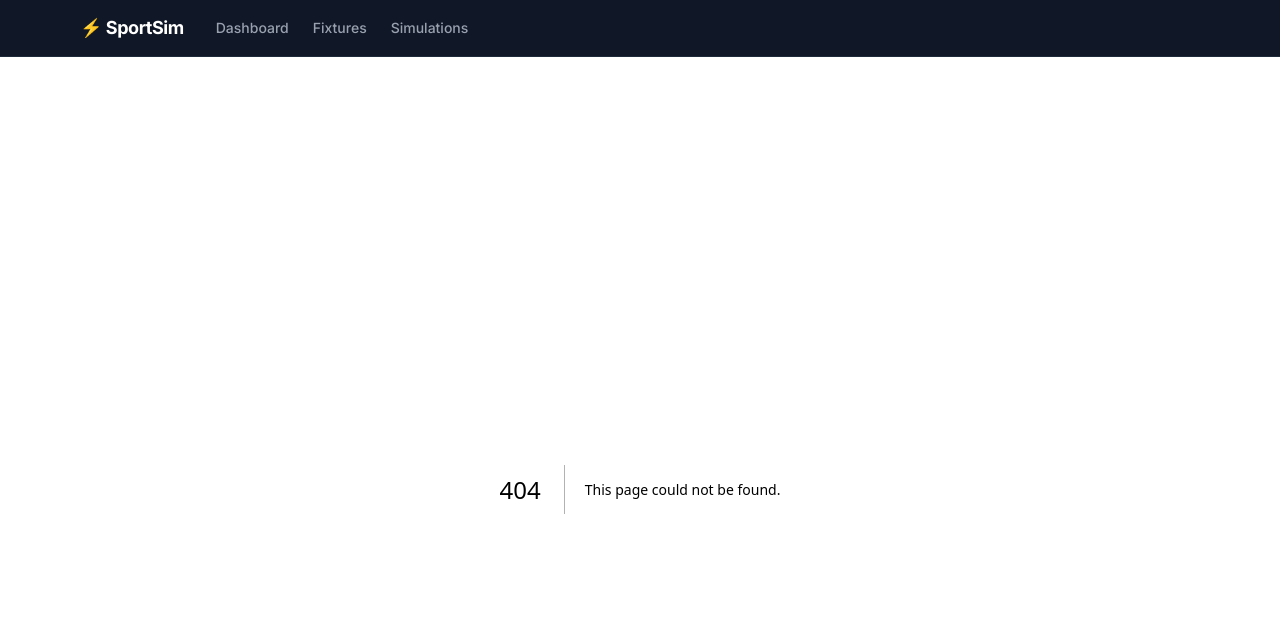
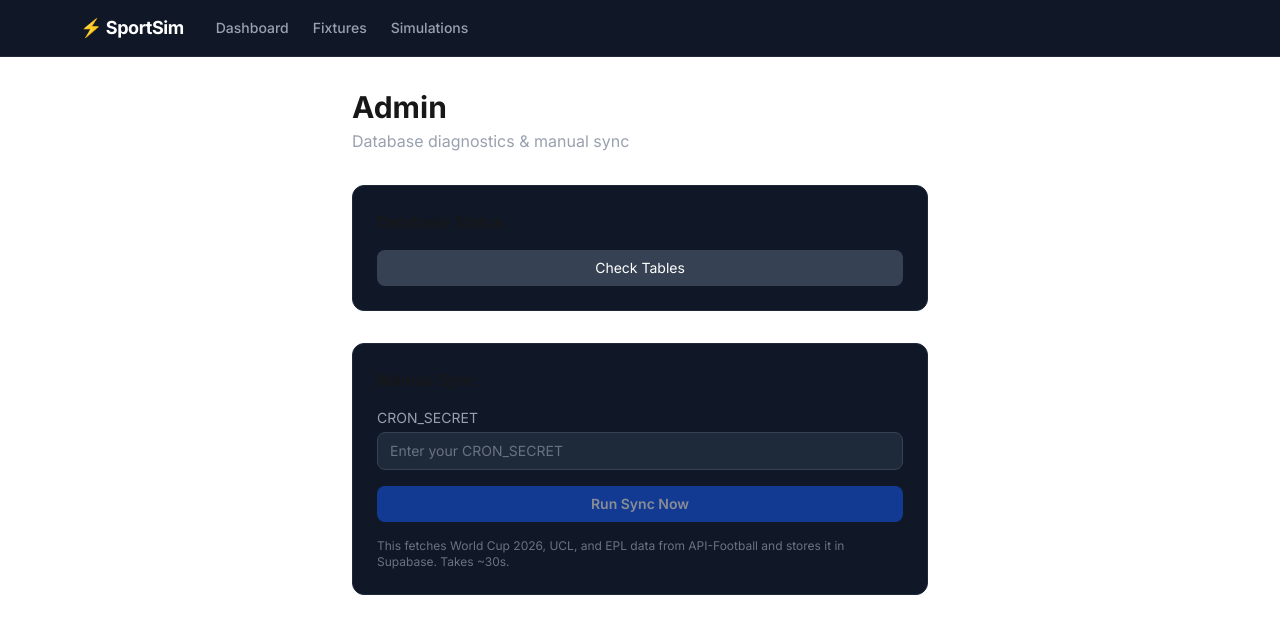
Before and after one commit to daryllisthebest/sportsim, a Next.js app: page /admin in a window 1280 px wide. Before the commit this address had no page. Shown: the top 634 px of the page. Built offline with nearby package versions, Linux system fonts and the light colour scheme.

Commit message:
Add admin page with sync trigger and DB status diagnostics
- /admin: browser UI to check table counts and manually run sync
- /api/admin/status: returns row counts for all tables + last cache
  entry, surfaces Supabase errors clearly

https://claude.ai/code/session_012NLRq7mQMbPNRys9Av2PhR

```diff
--- /dev/null
+++ b/app/admin/page.tsx
@@ -0,0 +1,98 @@
+'use client'
+
+import { useState } from 'react'
+
+export default function AdminPage() {
+  const [secret, setSecret] = useState('')
+  const [loading, setLoading] = useState(false)
+  const [result, setResult] = useState<any>(null)
+
+  async function triggerSync() {
+    setLoading(true)
+    setResult(null)
+    try {
+      const res = await fetch('/api/cron/sync', {
+        headers: { Authorization: `Bearer ${secret}` },
+      })
+      const data = await res.json()
+      setResult({ status: res.status, data })
+    } catch (e: any) {
+      setResult({ status: 'network error', data: { error: e.message } })
+    } finally {
+      setLoading(false)
+    }
+  }
+
+  async function checkStatus() {
+    setLoading(true)
+    setResult(null)
+    try {
+      const res = await fetch('/api/admin/status')
+      const data = await res.json()
+      setResult({ status: res.status, data })
+    } catch (e: any) {
+      setResult({ status: 'network error', data: { error: e.message } })
+    } finally {
+      setLoading(false)
+    }
+  }
+
+  const ok = result?.status === 200
+
+  return (
+    <div className="max-w-xl mx-auto space-y-8">
+      <div>
+        <h1 className="text-3xl font-bold">Admin</h1>
+        <p className="text-gray-400 mt-1">Database diagnostics &amp; manual sync</p>
+      </div>
+
+      <div className="bg-gray-900 border border-gray-800 rounded-xl p-6 space-y-4">
+        <h2 className="font-semibold">Database Status</h2>
+        <button
+          onClick={checkStatus}
+          disabled={loading}
+          className="w-full py-2 bg-gray-700 hover:bg-gray-600 disabled:opacity-50 text-white rounded-lg text-sm transition-colors"
+        >
+          {loading ? 'Checking…' : 'Check Tables'}
+        </button>
+      </div>
+
+      <div className="bg-gray-900 border border-gray-800 rounded-xl p-6 space-y-4">
+        <h2 className="font-semibold">Manual Sync</h2>
+        <div>
+          <label className="text-sm text-gray-400 block mb-1">CRON_SECRET</label>
+          <input
+            type="password"
+            value={secret}
+            onChange={(e) => setSecret(e.target.value)}
+            placeholder="Enter your CRON_SECRET"
+            className="w-full bg-gray-800 border border-gray-700 rounded-lg px-3 py-2 text-sm text-white placeholder-gray-500 focus:outline-none focus:border-blue-500"
+          />
+        </div>
+        <button
+          onClick={triggerSync}
+          disabled={loading || !secret}
+          className="w-full py-2 bg-blue-600 hover:bg-blue-500 disabled:opacity-50 text-white font-semibold rounded-lg text-sm transition-colors"
+        >
+          {loading ? 'Running sync…' : 'Run Sync Now'}
+        </button>
+        <p className="text-xs text-gray-500">
+          This fetches World Cup 2026, UCL, and EPL data from API-Football and stores it in Supabase. Takes ~30s.
+        </p>
+      </div>
+
+      {result && (
+        <div className={`border rounded-xl p-5 space-y-2 ${ok ? 'bg-green-950/40 border-green-800' : 'bg-red-950/40 border-red-800'}`}>
+          <div className="flex items-center gap-2">
+            <span className={`text-sm font-semibold ${ok ? 'text-green-400' : 'text-red-400'}`}>
+              HTTP {result.status}
+            </span>
+          </div>
+          <pre className="text-xs text-gray-300 overflow-auto whitespace-pre-wrap break-words">
+            {JSON.stringify(result.data, null, 2)}
+          </pre>
+        </div>
+      )}
+    </div>
+  )
+}
--- /dev/null
+++ b/app/api/admin/status/route.ts
@@ -0,0 +1,42 @@
+import { NextResponse } from 'next/server'
+import { createClient } from '@supabase/supabase-js'
+
+export const dynamic = 'force-dynamic'
+
+export async function GET() {
+  const supabase = createClient(
+    process.env.NEXT_PUBLIC_SUPABASE_URL!,
+    process.env.NEXT_PUBLIC_SUPABASE_ANON_KEY!
+  )
+
+  const tables = ['sports', 'leagues', 'teams', 'fixtures', 'simulations', 'api_cache'] as const
+
+  const counts: Record<string, number | string> = {}
+
+  for (const table of tables) {
+    const { count, error } = await supabase
+      .from(table)
+      .select('*', { count: 'exact', head: true })
+
+    if (error) {
+      counts[table] = `ERROR: ${error.message}`
+    } else {
+      counts[table] = count ?? 0
+    }
+  }
+
+  // Check most recent api_cache entry
+  const { data: lastCache } = await supabase
+    .from('api_cache')
+    .select('cache_key, expires_at, created_at')
+    .order('created_at', { ascending: false })
+    .limit(1)
+    .single()
+
+  return NextResponse.json({
+    supabaseUrl: process.env.NEXT_PUBLIC_SUPABASE_URL,
+    counts,
+    lastCacheEntry: lastCache ?? null,
+    checkedAt: new Date().toISOString(),
+  })
+}
```
